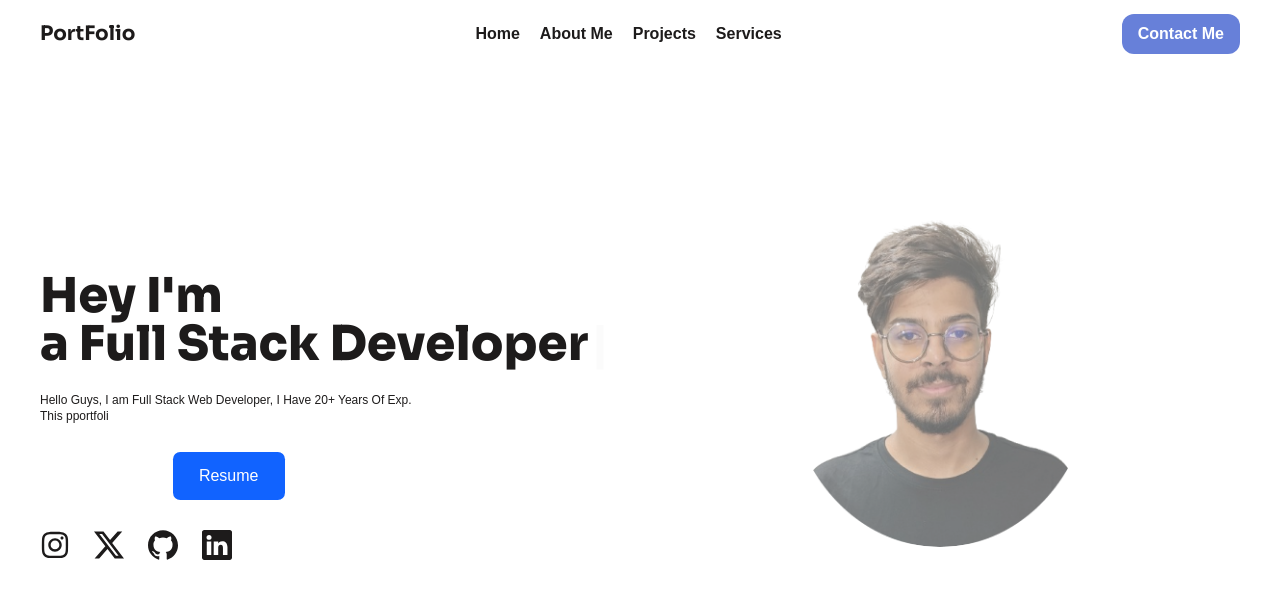
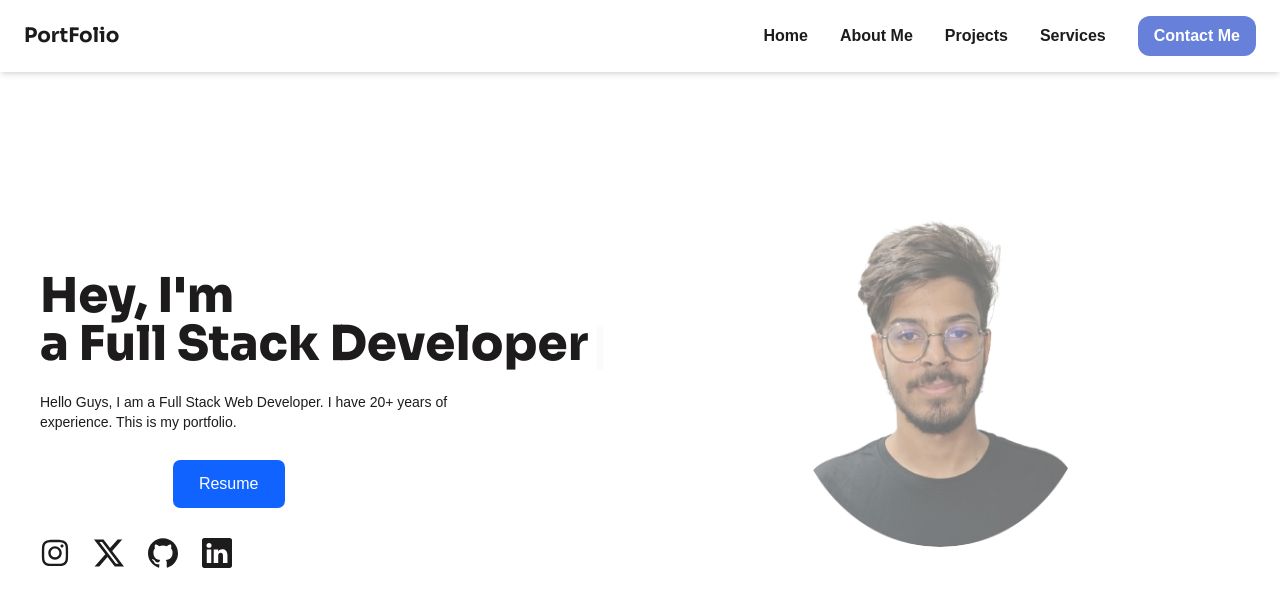
Before and after one commit to Divyanshu7611/portfolio, a Next.js app: page / in a window 1280 px wide. Shown: the top 606 px of the page. Built offline with nearby package versions, Linux system fonts and the light colour scheme; a web font is replaced by a local one.

Commit message:
navbar fixed

```diff
--- a/src/components/Hero.tsx
+++ b/src/components/Hero.tsx
@@ -4,11 +4,11 @@ import RightHero from './RightHero'
 
 export default function Hero() {
   return (
-    <div className="flex justify-between lg:w-[1200px] mx-auto">
-      <div className="w-2/4">
+    <div className="flex justify-between lg:w-[1200px] mx-auto lg:flex-row flex-col-reverse">
+      <div className="lg:w-2/4">
         <RightHero />
       </div>
-      <div className="w-2/4">
+      <div className="lg:w-2/4">
         <LeftHero />
       </div>
     </div>
--- a/src/components/Navbar.tsx
+++ b/src/components/Navbar.tsx
@@ -1,7 +1,68 @@
+// 'use client'
+// import React, { useState } from 'react'
+// import { Sora } from '@next/font/google'
+// import { Encode_Sans_Expanded } from '@next/font/google'
+
+// const sora = Sora({
+//   weight: '700',
+//   subsets: ['latin'],
+// })
+
+// const encoded = Encode_Sans_Expanded({
+//   weight: '700',
+//   subsets: ['latin'],
+// })
+
+// export default function Navbar() {
+//   const [isMobile, setMobile] = useState<boolean>(true)
+//   return (
+//     <div>
+//       <div>
+//         {isMobile && (
+//           <div>
+//             <h1>Hello Guyz this is for small Screen</h1>
+//           </div>
+//         )}
+//         {!isMobile && (
+//           <div>
+//             <div className="flex w-[1200px] justify-between items-center">
+//               <div className={sora.className}>
+//                 <h1 className="font-bold text-xl">PortFolio</h1>
+//               </div>
+//               <div className={encoded.className}>
+//                 <ul className="flex gap-5">
+//                   <li>
+//                     <a href="">Home</a>
+//                   </li>
+//                   <li>
+//                     <a href="">About Me</a>
+//                   </li>
+//                   <li>
+//                     <a href="">Projects</a>
+//                   </li>
+//                   <li>
+//                     <a href="">Services</a>
+//                   </li>
+//                 </ul>
+//               </div>
+//               <div className={encoded.className}>
+//                 <button className="bg-[#6780D9] px-4 py-2 text-white font-semibold text-center rounded-xl">
+//                   Contact Me
+//                 </button>
+//               </div>
+//             </div>
+//           </div>
+//         )}
+//       </div>
+//     </div>
+//   )
+// }
+
 'use client'
-import React, { useState } from 'react'
+import React, { useState, useEffect } from 'react'
 import { Sora } from '@next/font/google'
 import { Encode_Sans_Expanded } from '@next/font/google'
+import { FaBars, FaTimes } from 'react-icons/fa'
 
 const sora = Sora({
   weight: '700',
@@ -15,45 +76,101 @@ const encoded = Encode_Sans_Expanded({
 
 export default function Navbar() {
   const [isMobile, setMobile] = useState<boolean>(false)
+  const [isMenuOpen, setMenuOpen] = useState<boolean>(false)
+
+  // Use effect to handle screen resizing and toggle between mobile/desktop views
+  useEffect(() => {
+    const handleResize = () => {
+      if (window.innerWidth < 768) {
+        setMobile(true)
+      } else {
+        setMobile(false)
+      }
+    }
+    window.addEventListener('resize', handleResize)
+    handleResize() // Initialize on component mount
+    return () => window.removeEventListener('resize', handleResize)
+  }, [])
+
   return (
-    <div className="pt-12">
-      <div>
-        {isMobile && (
-          <div>
-            <h1>Hello Guyz this is for small Screen</h1>
+    <nav className="w-full bg-transparent shadow-md fixed top-0 left-0 z-10">
+      <div className="flex justify-between items-center px-6 py-4 max-w-7xl mx-auto">
+        {/* Logo */}
+        <div className={`${sora.className} text-xl font-bold`}>
+          <h1>PortFolio</h1>
         </div>
-        )}
+
+        {/* Desktop Menu */}
         {!isMobile && (
-          <div>
-            <div className="flex w-[1200px] justify-between items-center">
-              <div className={sora.className}>
-                <h1 className="font-bold text-xl">PortFolio</h1>
-              </div>
-              <div className={encoded.className}>
-                <ul className="flex gap-5">
+          <div className="flex items-center space-x-8">
+            <ul className={`${encoded.className} flex gap-8`}>
               <li>
-                    <a href="">Home</a>
+                <a href="#" className="hover:text-blue-600">
+                  Home
+                </a>
               </li>
               <li>
-                    <a href="">About Me</a>
+                <a href="#" className="hover:text-blue-600">
+                  About Me
+                </a>
               </li>
               <li>
-                    <a href="">Projects</a>
+                <a href="#" className="hover:text-blue-600">
+                  Projects
+                </a>
               </li>
               <li>
-                    <a href="">Services</a>
+                <a href="#" className="hover:text-blue-600">
+                  Services
+                </a>
               </li>
             </ul>
-              </div>
-              <div className={encoded.className}>
-                <button className="bg-[#6780D9] px-4 py-2 text-white font-semibold text-center rounded-xl">
+            <div className={`${encoded.className}`}>
+              <button className="bg-[#6780D9] px-4 py-2 text-white font-semibold rounded-xl">
                 Contact Me
               </button>
             </div>
           </div>
+        )}
+
+        {/* Mobile Hamburger Icon */}
+        {isMobile && (
+          <button onClick={() => setMenuOpen(!isMenuOpen)} className="text-3xl">
+            {isMenuOpen ? <FaTimes /> : <FaBars />}
+          </button>
+        )}
+      </div>
+
+      {/* Mobile Menu */}
+      {isMobile && isMenuOpen && (
+        <div className="flex flex-col items-center space-y-4 mt-4 pb-4 bg-black shadow-md">
+          <ul className={`${encoded.className} flex flex-col gap-4`}>
+            <li>
+              <a href="#" className="hover:text-blue-600">
+                Home
+              </a>
+            </li>
+            <li>
+              <a href="#" className="hover:text-blue-600">
+                About Me
+              </a>
+            </li>
+            <li>
+              <a href="#" className="hover:text-blue-600">
+                Projects
+              </a>
+            </li>
+            <li>
+              <a href="#" className="hover:text-blue-600">
+                Services
+              </a>
+            </li>
+          </ul>
+          <button className="bg-[#6780D9] px-4 py-2 text-white font-semibold rounded-xl">
+            Contact Me
+          </button>
         </div>
       )}
-      </div>
-    </div>
+    </nav>
   )
 }
--- a/src/components/RightHero.tsx
+++ b/src/components/RightHero.tsx
@@ -1,3 +1,99 @@
+// 'use client'
+// import React from 'react'
+// import { Sora } from '@next/font/google'
+// import { Typewriter } from 'react-simple-typewriter'
+// import { Encode_Sans_Expanded } from '@next/font/google'
+// import { FaInstagram } from 'react-icons/fa6'
+// import { BsLinkedin } from 'react-icons/bs'
+// import { BsTwitterX } from 'react-icons/bs'
+// import { ImGithub } from 'react-icons/im'
+
+// const sora = Sora({
+//   weight: '800',
+//   subsets: ['latin'],
+// })
+
+// const encoded = Encode_Sans_Expanded({
+//   weight: ['400', '500', '600', '700'],
+//   subsets: ['latin'],
+// })
+// export default function RightHero() {
+//   return (
+//     <div>
+//       <div
+//         className="absolute inset-0 rounded-full opacity-30 w-[25%] h-[40%] top-[20%] left-20"
+//         style={{
+//           background: 'radial-gradient(circle, #161499 9%, #FFFFFF 80%)',
+//           mixBlendMode: 'color',
+//         }}
+//       ></div>
+//       <div className="flex flex-col translate-y-16">
+//         <div className={`${sora.className} text-4xl`}>
+//           <h1 className="text-5xl font-black">
+//             Hey I'm <br />
+//             <span>
+//               {' '}
+//               <Typewriter
+//                 words={[
+//                   'Divyanshu Sharma',
+//                   'a Full Stack Developer',
+//                   'a Freelancer',
+//                   'a ui/ux designer',
+//                 ]}
+//                 loop
+//                 cursor
+//                 cursorStyle="|"
+//                 typeSpeed={90}
+//                 deleteSpeed={50}
+//                 delaySpeed={1000}
+//               />
+//             </span>
+//           </h1>
+//         </div>
+//         <p className={`${encoded.className} max-w-sm font-normal text-xs mt-6`}>
+//           Hello Guys, I am Full Stack Web Developer, I Have 20+ Years Of Exp.
+//           This pportfoli
+//         </p>
+//         <div className="flex gap-5 mt-7">
+//           <button className="btn">Hire Me</button>
+
+//           <div className="button">
+//             <div className="button-wrapper">
+//               <div className="text">Resume</div>
+//               <span className="icon">
+//                 <svg
+//                   xmlns="http://www.w3.org/2000/svg"
+//                   aria-hidden="true"
+//                   role="img"
+//                   width="2em"
+//                   height="2em"
+//                   preserveAspectRatio="xMidYMid meet"
+//                   viewBox="0 0 24 24"
+//                 >
+//                   <path
+//                     fill="none"
+//                     stroke="currentColor"
+//                     stroke-linecap="round"
+//                     stroke-linejoin="round"
+//                     stroke-width="2"
+//                     d="M12 15V3m0 12l-4-4m4 4l4-4M2 17l.621 2.485A2 2 0 0 0 4.561 21h14.878a2 2 0 0 0 1.94-1.515L22 17"
+//                   ></path>
+//                 </svg>
+//               </span>
+//             </div>
+//           </div>
+//         </div>
+//         <div className="flex gap-6 mt-7 text-3xl">
+//           <FaInstagram className="hover:scale-110 cursor-pointer hover:text-blue-600" />
+//           <BsTwitterX className="hover:scale-110 cursor-pointer hover:text-blue-600" />
+//           <ImGithub className="hover:scale-110 cursor-pointer hover:text-blue-600" />
+//           <BsLinkedin className="hover:scale-110 cursor-pointer hover:text-blue-600" />
+//         </div>
+//       </div>
+//     </div>
+//   )
+// }
+
 'use client'
 import React from 'react'
 import { Sora } from '@next/font/google'
@@ -17,28 +113,29 @@ const encoded = Encode_Sans_Expanded({
   weight: ['400', '500', '600', '700'],
   subsets: ['latin'],
 })
+
 export default function RightHero() {
   return (
-    <div>
+    <div className="relative flex flex-col items-center lg:items-start justify-center lg:justify-start text-center lg:text-left px-6 lg:px-0">
       <div
-        className="absolute inset-0 rounded-full opacity-30 w-[25%] h-[40%] top-[20%] left-20"
+        className="absolute inset-0 rounded-full opacity-50 w-[70%] sm:w-[80%] lg:w-[45%] h-[40%] sm:h-[40%] top-[15%] lg:top-[20%] left-10 lg:left-0 sm:left-20"
         style={{
           background: 'radial-gradient(circle, #161499 9%, #FFFFFF 80%)',
           mixBlendMode: 'color',
         }}
       ></div>
+
       <div className="flex flex-col translate-y-16">
-        <div className={`${sora.className} text-4xl`}>
-          <h1 className="text-5xl font-black">
-            Hey I'm <br />
+        <div className={`${sora.className} text-3xl sm:text-4xl lg:text-5xl`}>
+          <h1 className="font-black">
+            Hey, I'm <br />
             <span>
-              {' '}
               <Typewriter
                 words={[
                   'Divyanshu Sharma',
                   'a Full Stack Developer',
                   'a Freelancer',
-                  'a ui/ux designer',
+                  'a UI/UX Designer',
                 ]}
                 loop
                 cursor
@@ -50,11 +147,14 @@ export default function RightHero() {
             </span>
           </h1>
         </div>
-        <p className={`${encoded.className} max-w-sm font-normal text-xs mt-6`}>
-          Hello Guys, I am Full Stack Web Developer, I Have 20+ Years Of Exp.
-          This pportfoli
+        <p
+          className={`${encoded.className} max-w-xs sm:max-w-sm lg:max-w-md font-normal text-xs sm:text-sm mt-6`}
+        >
+          Hello Guys, I am a Full Stack Web Developer. I have 20+ years of
+          experience. This is my portfolio.
         </p>
-        <div className="flex gap-5 mt-7">
+
+        <div className="flex sm:flex-row gap-5 mt-7 mx-auto lg:mx-0">
           <button className="btn">Hire Me</button>
 
           <div className="button">
@@ -73,9 +173,9 @@ export default function RightHero() {
                   <path
                     fill="none"
                     stroke="currentColor"
-                    stroke-linecap="round"
-                    stroke-linejoin="round"
-                    stroke-width="2"
+                    strokeLinecap="round"
+                    strokeLinejoin="round"
+                    strokeWidth="2"
                     d="M12 15V3m0 12l-4-4m4 4l4-4M2 17l.621 2.485A2 2 0 0 0 4.561 21h14.878a2 2 0 0 0 1.94-1.515L22 17"
                   ></path>
                 </svg>
@@ -83,7 +183,8 @@ export default function RightHero() {
             </div>
           </div>
         </div>
-        <div className="flex gap-6 mt-7 text-3xl">
+
+        <div className="flex gap-6 mt-7 text-2xl sm:text-3xl justify-center lg:justify-start">
           <FaInstagram className="hover:scale-110 cursor-pointer hover:text-blue-600" />
           <BsTwitterX className="hover:scale-110 cursor-pointer hover:text-blue-600" />
           <ImGithub className="hover:scale-110 cursor-pointer hover:text-blue-600" />
```
Lines whose indentation alone changed are shown as unchanged.
